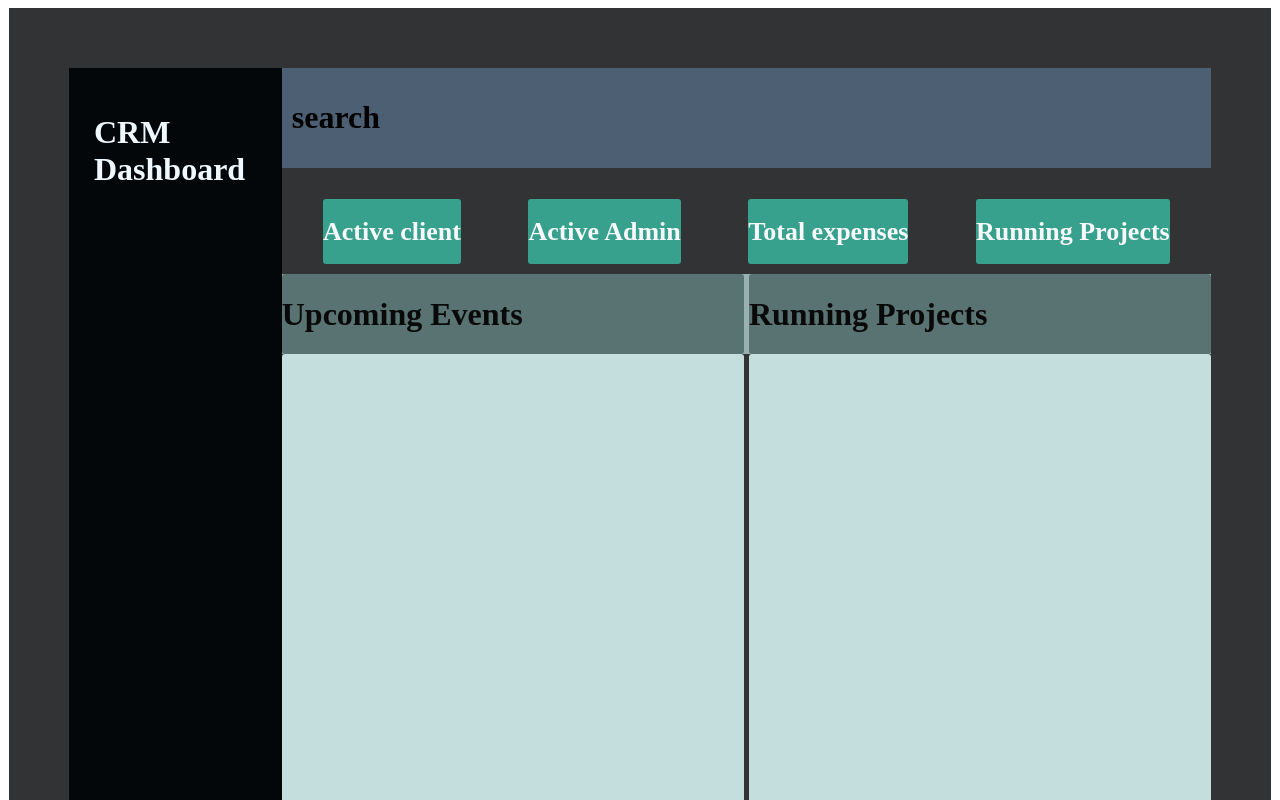
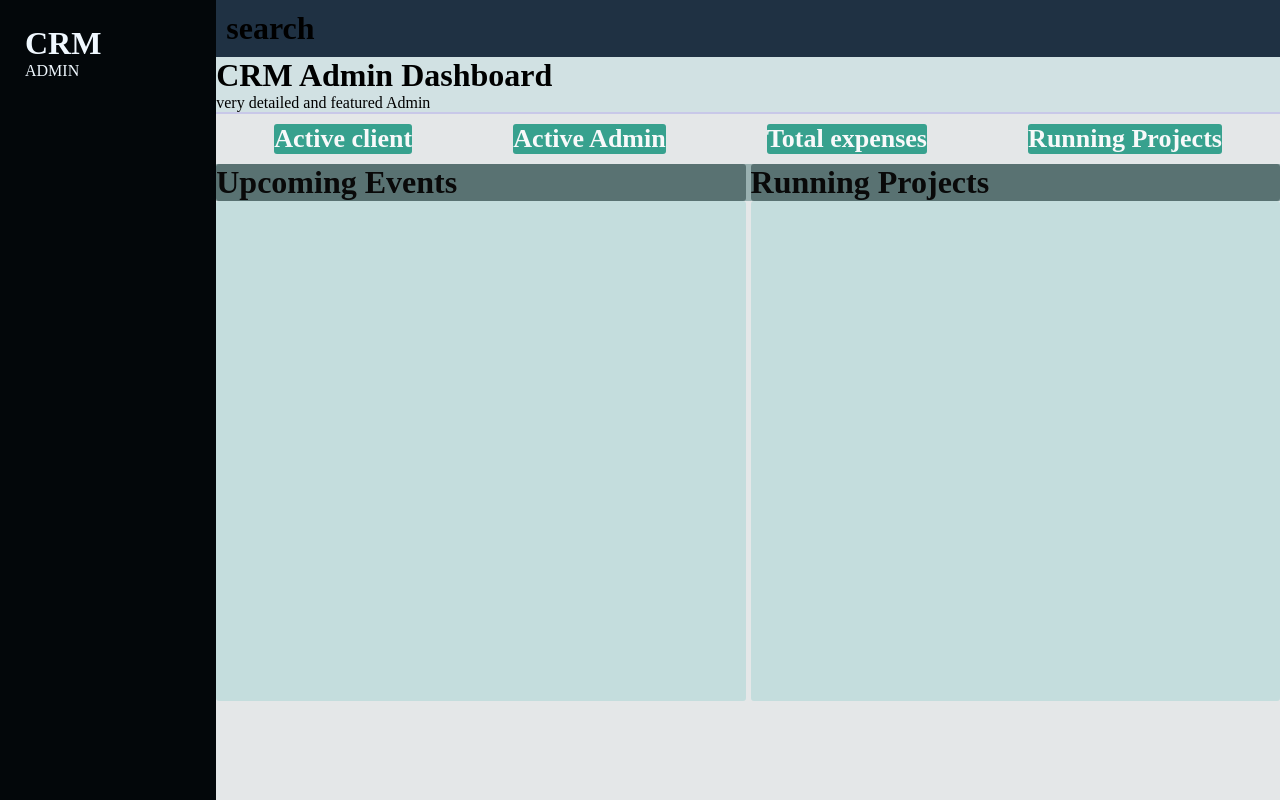
Before and after one commit to nawagirwacatherine/INTERVIEW2, a React (Vite) app in the folder interview2/: page / in a window 1280 px wide. Shown: the top 800 px of the page. Built offline with nearby package versions, Linux system fonts and the light colour scheme.

Commit message:
add description

```diff
--- a/interview2/src/App.jsx
+++ b/interview2/src/App.jsx
@@ -5,7 +5,7 @@ import Admin from "./pages/Admin"
 function App () {
   return(
 
-    <Admin/>
+    <Admin name= 'CRM Dashboard'/>
   )
 }
 
--- a/interview2/src/pages/Admin.jsx
+++ b/interview2/src/pages/Admin.jsx
@@ -13,7 +13,8 @@ function Admin () {
         <div className="vertical">
 
 
-        <SideBar/>
+        <SideBar name= "CRM"
+        description = "ADMIN"/>
         </div>
         <div className="first">
 
@@ -31,11 +32,11 @@ function Admin () {
 
 <div className="horizontal-container">
 
-      <Icon/>
+      <Icon name = 'search'/>
 
      </div>
      <div  className="vertical-container">
-       <AdminPart/>
+       <AdminPart name='CRM Admin Dashboard' description='very detailed and featured Admin'/>
        </div>
 
        {/* <div className="horizontal"> */}
--- a/interview2/src/pages/EventsAndProjects.jsx
+++ b/interview2/src/pages/EventsAndProjects.jsx
@@ -1,8 +1,8 @@
-function EventsAndProjects ({name}) {
+function EventsAndProjects (prop) {
 
     return(
   <div className="event">
-   <h1>{name}</h1>
+   <h1>{prop.name}</h1>
     </div>
 
     )
--- a/interview2/src/pages/Icon.jsx
+++ b/interview2/src/pages/Icon.jsx
@@ -1,10 +1,10 @@
-function Icon  () {
+function Icon  (prop) {
 
     return(
 
   <div id="icon">
     <h1>
-    search
+  {prop.name}
     </h1>
     </div>
 
--- a/interview2/src/pages/SideBar.jsx
+++ b/interview2/src/pages/SideBar.jsx
@@ -1,9 +1,10 @@
-function SideBar () {
+function SideBar (prop) {
 
     return(
 
   <div className="side-bar">
-    <h1>CRM Dashboard</h1>
+    <h1>{prop.name}</h1>
+    <p>{prop.description}</p>
     </div>
 
     )
--- a/interview2/src/pages/Utilities.jsx
+++ b/interview2/src/pages/Utilities.jsx
@@ -1,9 +1,9 @@
-function Utilities  ({name}) {
+function Utilities  (prop) {
 
     return(
 
     <div className="utility">
- <h1>{name}</h1>
+ <h1>{prop.name}</h1>
 
     </div>
 
--- a/interview2/src/styles/App.css
+++ b/interview2/src/styles/App.css
@@ -1,25 +1,32 @@
+
+*{
+    padding: 0;
+    margin: 0;
+}
+
 .admin {
-    padding: 60px;
-    margin: 1px;
-    background-color:rgb(49, 51, 52);
+    padding: 0;
+    margin: 0;
+    background-color:rgb(228, 231, 232);
     display: flex;
     height:100%;
 
 }
 
-/* .container{
+.container{
     margin: 3px;
     flex-direction: column;
     background-color: azure;
     align-items: flex-start;
-} */
+}
 
 .first{
     margin: 0;
     flex-direction: column;
     width: 100%;
-    justify-content: center;
-   align-content: normal;
+    gap: 0;
+    /* justify-content: center; */
+    /* align-content: baseline; */
 
 
 
@@ -39,7 +46,7 @@
 #icon {
     margin: 0;
     padding: 10px;
-    background-color: rgb(77, 96, 115);
+    background-color: rgb(31, 49, 67);
 
 
 }
@@ -55,10 +62,11 @@
 
 }
 
-/* .dash-board{
+.dash-board{
+     border-bottom: 2px solid rgb(200, 200, 232);
     background-color: rgb(209, 225, 227);
 
-} */
+}
 
 .utilities {
     /* margin: 1px; */
```
